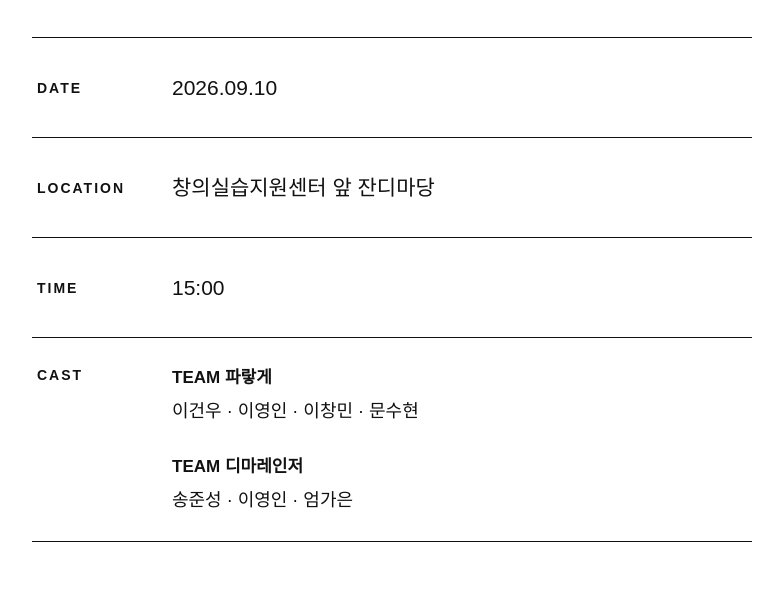
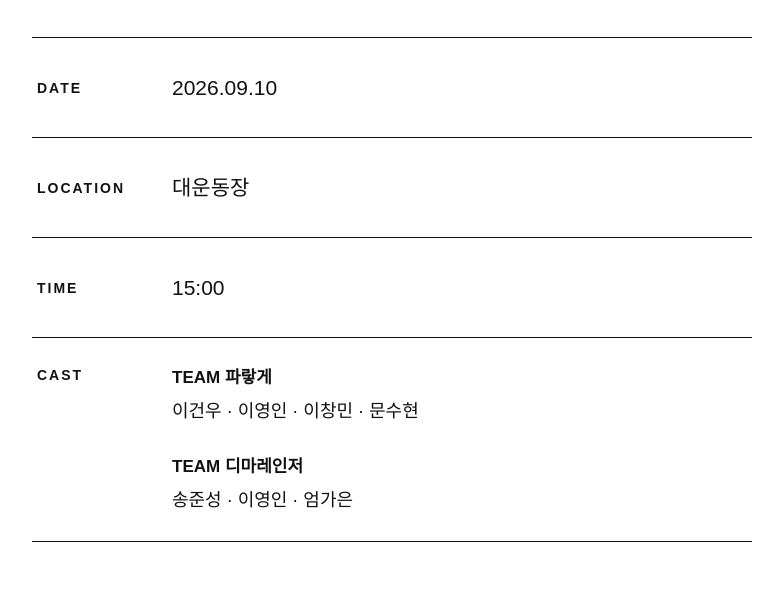
Before and after one commit to 93du0eved/earthlovemusic.github.io, a plain HTML site: page concert.html in a window 1280 px wide. Shown: the part 181-782 px from the top of the page, without its empty margins (248-1031 px from the left). Drawn offline with Linux system fonts and the light colour scheme.

Commit message:
Update concert.html

```diff
--- a/concert.html
+++ b/concert.html
@@ -357,7 +357,7 @@
 
             <div class="info-item">
                 <span class="label">LOCATION</span>
-                <p class="value">창의실습지원센터 앞 잔디마당</p>
+                <p class="value">대운동장</p>
             </div>
 
             <div class="info-item">
```
